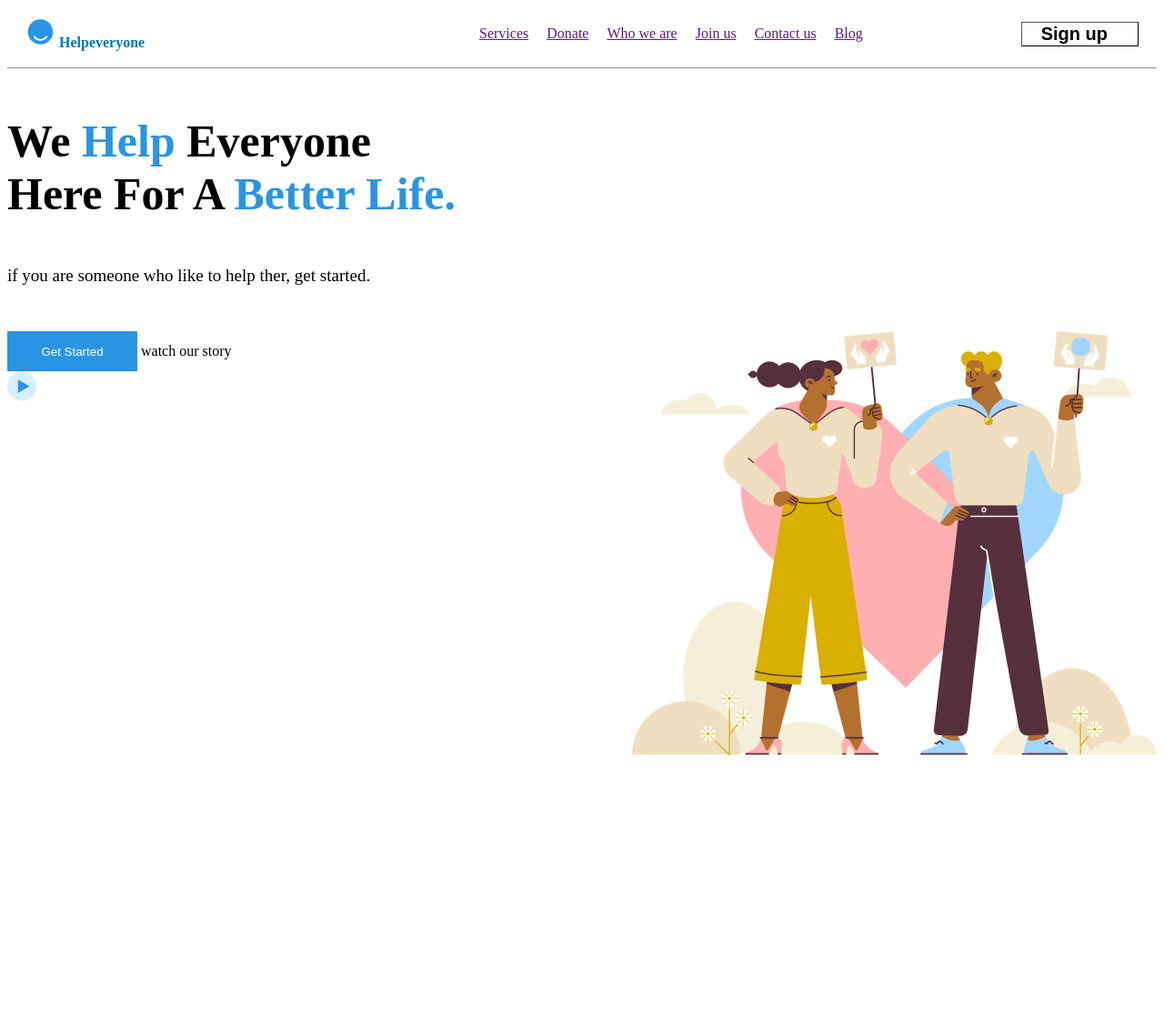
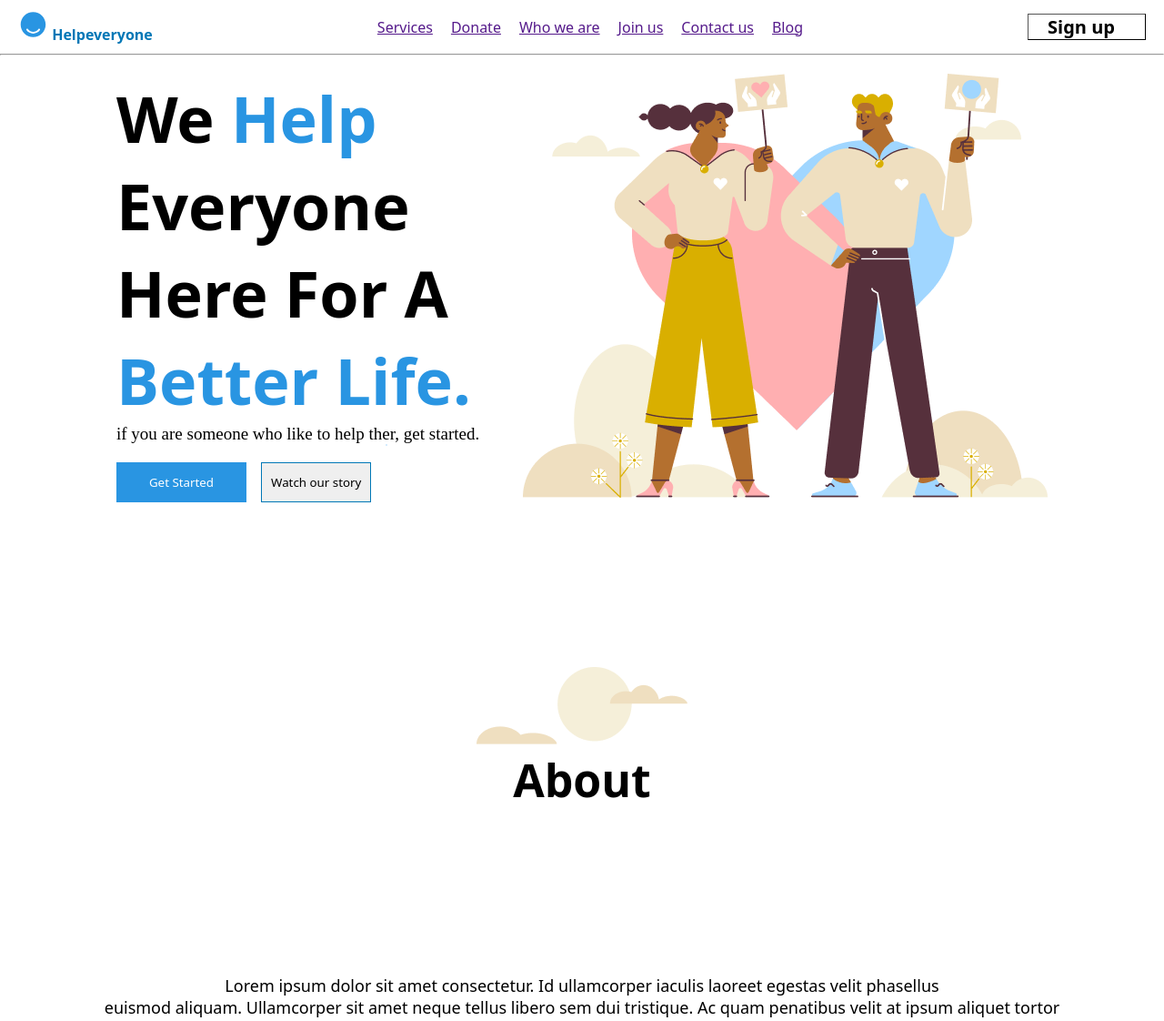
Before and after one commit to tecmalik/Html-Css, a plain HTML site: page Assignment/index.html in a window 1280 px wide. Shown: the top 1122 px of the page at 91% size. Before the commit the page ends 831 px from the top, so only its background shows below. Drawn offline with Linux system fonts and the light colour scheme.

Commit message:
updating htm and css files

```diff
--- a/Assignment/index.html
+++ b/Assignment/index.html
@@ -15,7 +15,7 @@
                 <span class = "logotext" alt="">Helpeveryone</span>
             </a>
 
-            <a>
+
                 <div class= "navlinks">
                     <a href="">Services</a>
                     <a href="">Donate</a>
@@ -25,7 +25,7 @@
                     <a href="">Blog</a>
                 </div>
 
-            </a>
+
 
             <button id="navbutton" hrf="#"> Sign up </button>
 
@@ -33,28 +33,40 @@
     </div>
     <hr>
 
-    <div class = "welcometextcontainer">
-        <div class = "herosection">
-            <div class ="heroimage">
-                <div class="leftpart">
-                    <p class="wetxt">We <span id="bluetxt">Help</span> Everyone <br> Here For A <span id="bluetxt">Better Life.</span> </p>
-                    <p1 class="subtxt" > if you are someone who like to help ther, get started. </p>
-                </div>
-               <img src ="Group 16(1).png" alt= "">
+    <div class="hero-section">
+        <div class="hero-leftpart">
+            <div class="hero-leftpart-text">
+                <h1 class="wetxt">We <span id="bluetxt">Help</span> Everyone <br> Here For A <span id="bluetxt">Better Life.</span> </h1>
+                <p class="subtxt" > if you are someone who like to help ther, get started. </p>
+            </div>
+            <div class="hero-leftpart-buttons">
+                <button id="startbutton" href="#"> Get Started</button>
+                <button id="playbutton" href="#"> Watch our story</button>
+                <img src="Frame 7.png" alt="Play Button">            </div>
+        </div>
+        <div class="hero-rightpart">
+            <div class="rightpart-img">
+                <img src ="Group 16(1).png" alt= "Two People holding love flowers">
             </div>
         </div>
     </div>
 
 
-    <div>
-        <div class ="startbuttoncontainer">
-            <button id="startbutton" hrf="#"> Get Started</button>
-            <p1 id = "start-text"> watch our story </p1>
-            <div class="playbotton">
-                 <img src="Frame 7.png">
-            </div>
-        </div>
+
+
+    <div class= "sunimage">
+        <p>
+             <img src="SUN & CLOUDS.png" alt="">
+             <h4>About</h4>
+        </p>
+            <p id="lorem">Lorem ipsum dolor sit amet consectetur. Id ullamcorper iaculis laoreet egestas velit phasellus <br>euismod aliquam. Ullamcorper sit amet neque tellus libero sem dui tristique. Ac quam penatibus velit at ipsum aliquet tortor  <p/>
+         <img src="TENTS.png" alt="">
     </div>
+
+    <div class="tent">
+
+    </div>
+
 
 
 </body>
--- a/Assignment/style.css
+++ b/Assignment/style.css
@@ -1,4 +1,9 @@
-
+*{
+    margin: 0;
+    padding : 0;
+    box-sizing: border-box;
+    font-family: system-ui, -apple-system, BlinkMacSystemFont, 'Segoe UI', Roboto, Oxygen, Ubuntu, Cantarell, 'Open Sans', 'Helvetica Neue', sans-serif;
+}
 
 .happytext{
     color: #0077b6;
@@ -29,13 +34,35 @@ nav{
 #bluetxt{
     color: #2995E2;
 }
-.heroimage img{
-    float : right;
+
+.hero-section{
+    margin : 20px auto;
+    width: 80%;
+    display: flex;
+    justify-content : space-between;
+    align-items: center;
 }
 
-.heroimage p{
-    font-size: 50px;
-    font-weight: 600;
+#playbutton {
+    border: 1px solid #0077b6;
+    background-color: none;
+}
+
+.hero-leftpart-buttons{
+    display: flex;
+    gap : 1rem;
+
+
+}
+
+.hero-leftpart-buttons button{
+    padding: 10px 10px;
+    margin-top: 20px;
+}
+
+
+.hero-leftpart-buttons img{
+    height: 2px;
 }
 .subtxt{
     font-size: 19px;
@@ -62,7 +89,6 @@ a:hover {
     font-weight: 600;
     border-width: 1px;
 
-
 }
 #navbutton,
 a:hover {
@@ -71,6 +97,30 @@ a:hover {
 .startbuttoncontainer{
     float : left;
 }
-playbotton{
-    padding-bottom: 10px;
+.sunimage p {
+    text-align: center;
+    margin-top: 180px;
+    font-size: 400;
+
 }
+.sunimage h4{
+    text-align: center;
+    font-size:50px;
+    font-weight:600;
+}
+#lorem{
+    font-size:30px;
+    font-weight:200;
+    font-size: large;
+}
+#tent{
+    text-align: center;
+    padding-top: 3000px;
+}
+.hero-leftpart-text h1{
+    font-size : 70px;
+}
+#sunimage p{
+    display :flex;
+    justify-items: center;
+}
```
